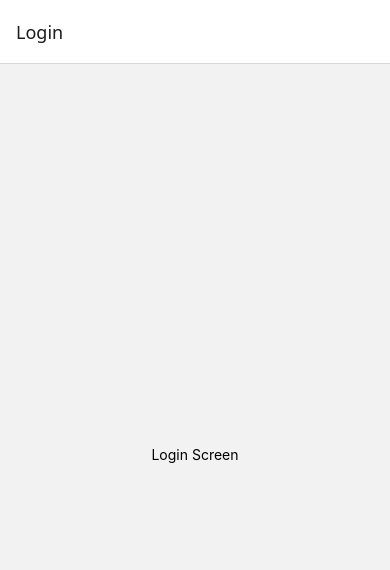
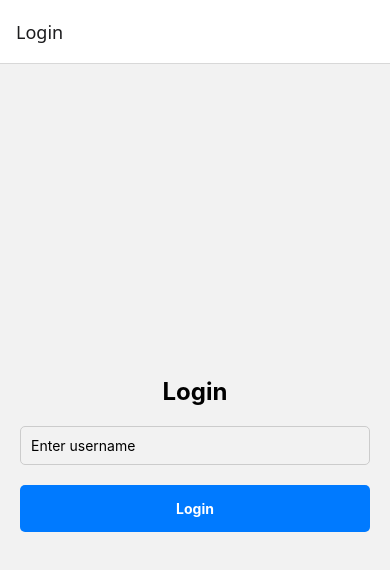
Before and after one commit to steping1/Lab-11-PreferencesApp, a React Native app: screen /Login in a window 390 px wide. Shown: the top 570 px of the page. Built offline with nearby package versions, Linux system fonts and the light colour scheme.

Commit message:
useState in to loginScreen

```diff
--- a/screens/LoginScreen.js
+++ b/screens/LoginScreen.js
@@ -1,10 +1,38 @@
-import { View, Text, StyleSheet } from 'react-native';
+import React, { useState } from 'react';
+import { View, Text, TextInput, Pressable, StyleSheet } from 'react-native';
 
-export default function LoginScreen() {
+export default function LoginScreen({ navigation }) {
+  const [username, setUsername] = useState('');
+
+  const handleLogin = () => {
+    if (!username.trim()) return;
+
+
+    navigation.replace('Home', { username });
+  };
+
   return (
     <View style={styles.container}>
-      <Text>Login Screen</Text>
+      <Text style={styles.title}>Login</Text>
+
+      <TextInput
+        placeholder="Enter username"
+        value={username}
+        onChangeText={setUsername}
+        style={styles.input}
+      />
+
+      <Pressable style={styles.button} onPress={handleLogin}>
+        <Text style={styles.buttonText}>Login</Text>
+      </Pressable>
     </View>
   );
 }
-const styles = StyleSheet.create({ container: { flex: 1, justifyContent: 'center', alignItems: 'center' } });
+
+const styles = StyleSheet.create({
+  container: { flex: 1, justifyContent: 'center', padding: 20 },
+  title: { fontSize: 24, fontWeight: 'bold', marginBottom: 20, textAlign: 'center' },
+  input: { borderWidth: 1, borderColor: '#ccc', padding: 10, marginBottom: 20, borderRadius: 5 },
+  button: { backgroundColor: '#007AFF', padding: 15, borderRadius: 5 },
+  buttonText: { color: 'white', textAlign: 'center', fontWeight: 'bold' }
+});
```
